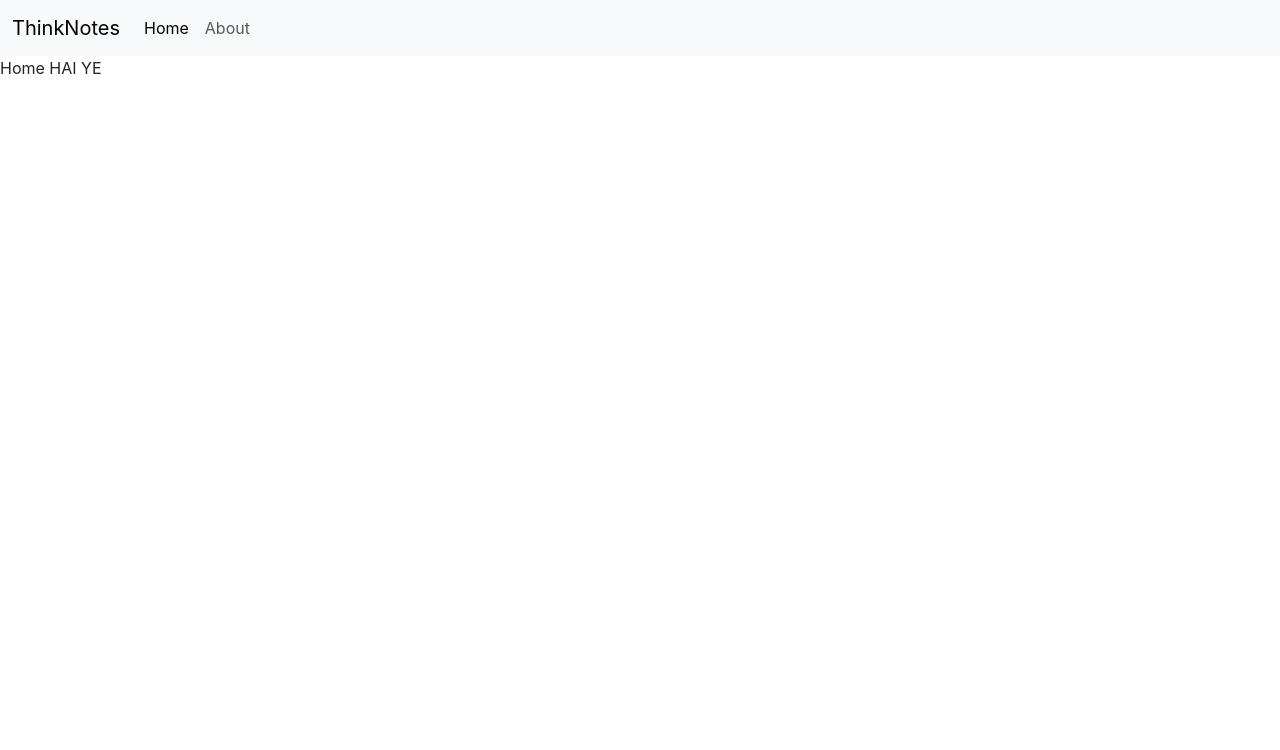
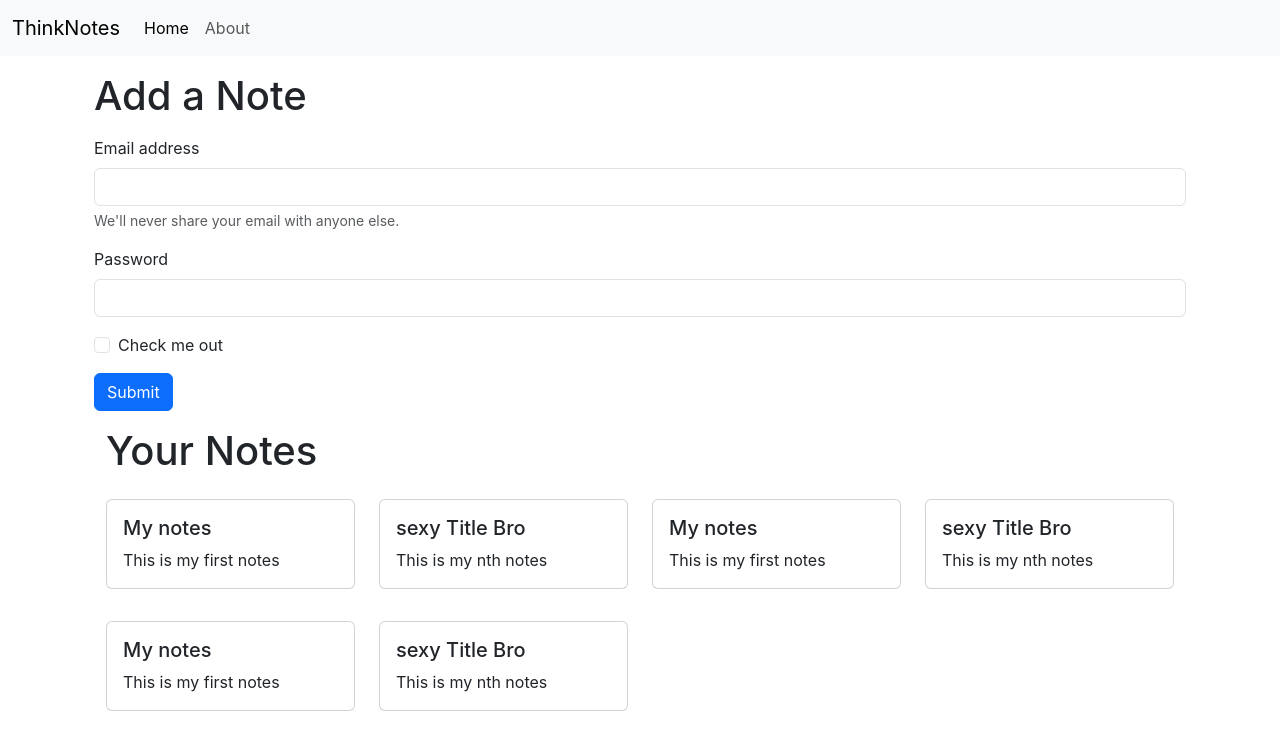
Before and after one commit to rathiharshit123/ThinkNotes, a React (Create React App) app in the folder frontend/: page / in a window 1280 px wide. Shown: the top 750 px of the page. Built offline with nearby package versions, Linux system fonts and the light colour scheme.

Commit message:
added context for notes and noteItem components

```diff
--- a/frontend/src/App.js
+++ b/frontend/src/App.js
@@ -8,18 +8,22 @@
   Route,
 } from "react-router-dom";
 import { Home } from './components/Home';
-
+import NoteState from './contexts/notes/NoteState'
 
 function App() {
   return (
     <>
+    <NoteState>
     <Router>
       <Navbar/>
+        <div className="container">
             <Routes>
               <Route exact path="/" element={<Home />}></Route>
               <Route exact path="/about" element={<About/>}></Route>
             </Routes>
+        </div>
         </Router>
+    </NoteState>
     </>
   );
 }
--- a/frontend/src/components/Home.js
+++ b/frontend/src/components/Home.js
@@ -1,7 +1,30 @@
 import React from 'react'
-
+import { Notes } from './Notes'
 export const Home = () => {
   return (
-    <div>Home HAI YE</div>
+    <div>
+    <div className="container my-3">
+        <h1>Add a Note</h1>
+        <form className='my-3'>
+            <div className="mb-3">
+                <label for="exampleInputEmail1" className="form-label">Email address</label>
+                <input type="email" className="form-control" id="exampleInputEmail1" aria-describedby="emailHelp"/>
+                <div id="emailHelp" className="form-text">We'll never share your email with anyone else.</div>
+            </div>
+            <div className="mb-3">
+                <label for="exampleInputPassword1" className="form-label">Password</label>
+                <input type="password" className="form-control" id="exampleInputPassword1"/>
+            </div>
+            <div className="mb-3 form-check">
+                <input type="checkbox" className="form-check-input" id="exampleCheck1"/>
+                <label className="form-check-label" for="exampleCheck1">Check me out</label>
+            </div>
+            <button type="submit" className="btn btn-primary">Submit</button>
+        </form>
+        <div className="container">
+        <Notes/>
+        </div>
+    </div>
+    </div>
   )
 }
--- a/frontend/src/components/Navbar.js
+++ b/frontend/src/components/Navbar.js
@@ -1,7 +1,8 @@
-import React from 'react'
-import { Link } from 'react-router-dom'
+import React,{useEffect} from 'react'
+import { Link, useLocation } from 'react-router-dom'
 
 export default function Navbar() {
+    let location = useLocation();
   return (
     <nav className="navbar navbar-expand-lg bg-body-tertiary">
   <div className="container-fluid">
@@ -12,10 +13,10 @@
     <div className="collapse navbar-collapse" id="navbarSupportedContent">
       <ul className="navbar-nav me-auto mb-2 mb-lg-0">
         <li className="nav-item">
-          <Link className="nav-link active" aria-current="page" to="/">Home</Link>
+          <Link className={`nav-link ${location.pathname==="/"?"active":""}`} aria-current="page" to="/">Home</Link>
         </li>
         <li className="nav-item">
-          <Link className="nav-link" to="/about">About</Link>
+          <Link className= {`nav-link ${location.pathname==="/about"?"active":""}`} to="/about">About</Link>
         </li>
       </ul>
     </div>
--- /dev/null
+++ b/frontend/src/components/NoteItem.js
@@ -0,0 +1,15 @@
+import React from "react";
+
+export const NoteItem = (props) => {
+  const { note } = props;
+  return (
+    <div className="col-md-3">
+      <div class="card my-3">
+        <div class="card-body">
+          <h5 class="card-title">{note.title}</h5>
+          <p class="card-text">{note.description}</p>
+        </div>
+      </div>
+    </div>
+  );
+};
--- /dev/null
+++ b/frontend/src/components/Notes.js
@@ -0,0 +1,15 @@
+import React, {useContext} from 'react'
+import noteContext from '../contexts/notes/noteContext';
+import {NoteItem} from '../components/NoteItem'
+export const Notes = () => {
+    const context = useContext(noteContext);
+    const {notes,setNotes} = context;
+  return (
+    <div className="row my-3">
+        <h1>Your Notes</h1>
+        {notes.map((note)=>{
+            return <NoteItem note= {note}/>
+        })}
+    </div>
+  )
+}
--- /dev/null
+++ b/frontend/src/contexts/notes/NoteState.js
@@ -0,0 +1,76 @@
+import noteContext from "./noteContext";
+import { useState } from "react";
+
+const NoteState = (props)=>{
+
+    let Initialnotes = [
+        {
+            "_id": "63b49900482f94681d4eec01",
+            "userId": "63b48873beb6938c80361b85",
+            "title": "My notes",
+            "description": "This is my first notes",
+            "tag": "general",
+            "createdAt": "2023-01-03T21:07:12.070Z",
+            "updatedAt": "2023-01-03T21:07:12.070Z",
+            "__v": 0
+        },
+        {
+            "_id": "63b49ece2a36be1fc6ea7018",
+            "userId": "63b48873beb6938c80361b85",
+            "title": "sexy Title Bro",
+            "description": "This is my nth notes",
+            "tag": "general",
+            "createdAt": "2023-01-03T21:31:58.172Z",
+            "updatedAt": "2023-01-03T21:34:39.748Z",
+            "__v": 0
+        },
+        {
+            "_id": "63b49900482f94681d4eec01",
+            "userId": "63b48873beb6938c80361b85",
+            "title": "My notes",
+            "description": "This is my first notes",
+            "tag": "general",
+            "createdAt": "2023-01-03T21:07:12.070Z",
+            "updatedAt": "2023-01-03T21:07:12.070Z",
+            "__v": 0
+        },
+        {
+            "_id": "63b49ece2a36be1fc6ea7018",
+            "userId": "63b48873beb6938c80361b85",
+            "title": "sexy Title Bro",
+            "description": "This is my nth notes",
+            "tag": "general",
+            "createdAt": "2023-01-03T21:31:58.172Z",
+            "updatedAt": "2023-01-03T21:34:39.748Z",
+            "__v": 0
+        },
+        {
+            "_id": "63b49900482f94681d4eec01",
+            "userId": "63b48873beb6938c80361b85",
+            "title": "My notes",
+            "description": "This is my first notes",
+            "tag": "general",
+            "createdAt": "2023-01-03T21:07:12.070Z",
+            "updatedAt": "2023-01-03T21:07:12.070Z",
+            "__v": 0
+        },
+        {
+            "_id": "63b49ece2a36be1fc6ea7018",
+            "userId": "63b48873beb6938c80361b85",
+            "title": "sexy Title Bro",
+            "description": "This is my nth notes",
+            "tag": "general",
+            "createdAt": "2023-01-03T21:31:58.172Z",
+            "updatedAt": "2023-01-03T21:34:39.748Z",
+            "__v": 0
+        }
+    ]
+
+    const [notes, setnotes] = useState(Initialnotes)
+    return (
+    <noteContext.Provider value={{notes,setnotes}}>
+        {props.children}
+    </noteContext.Provider>
+    )
+}
+export default NoteState
--- /dev/null
+++ b/frontend/src/contexts/notes/noteContext.js
@@ -0,0 +1,5 @@
+import { createContext } from "react";
+
+const noteContext = createContext();
+
+export default noteContext;
```
